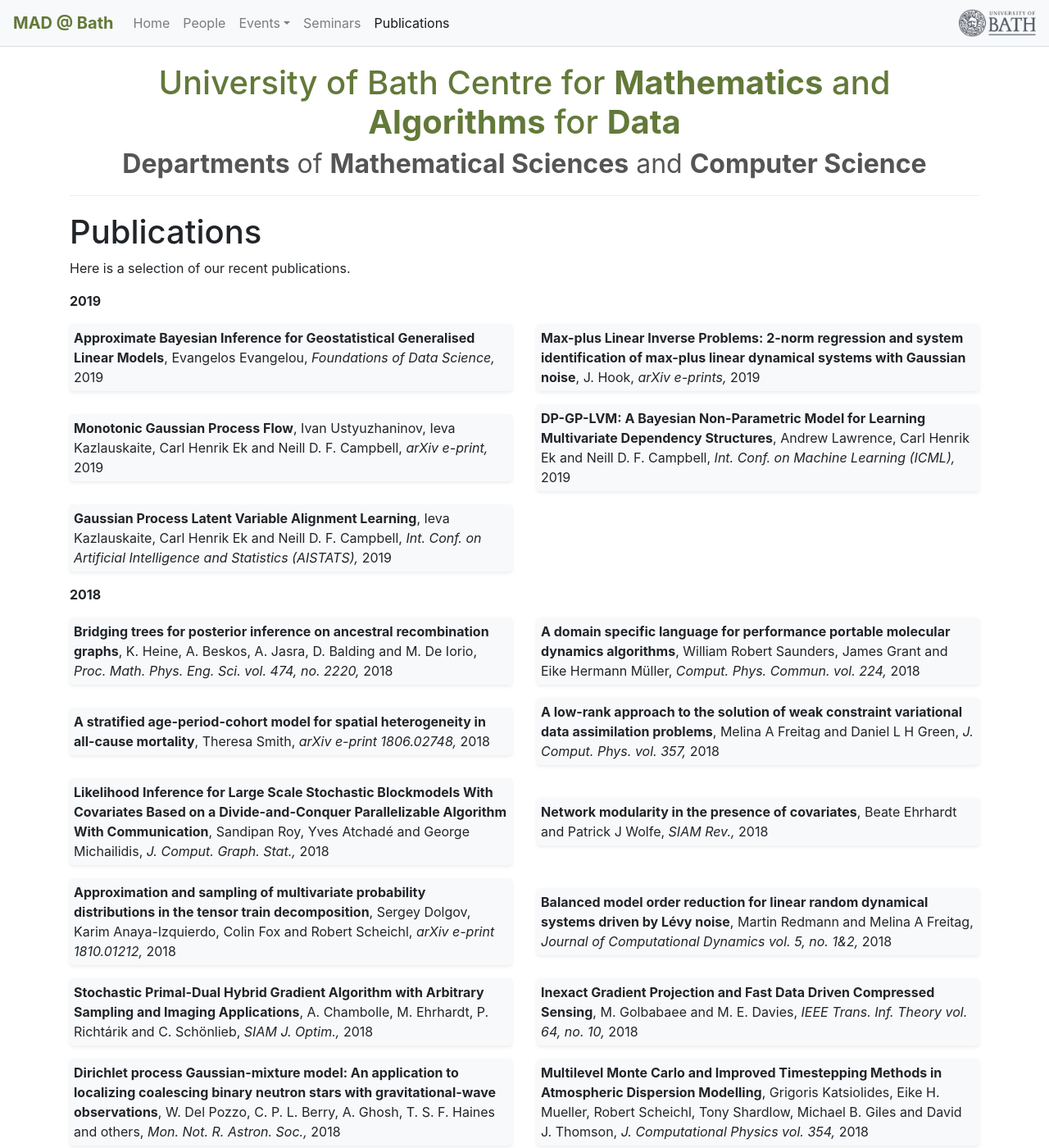
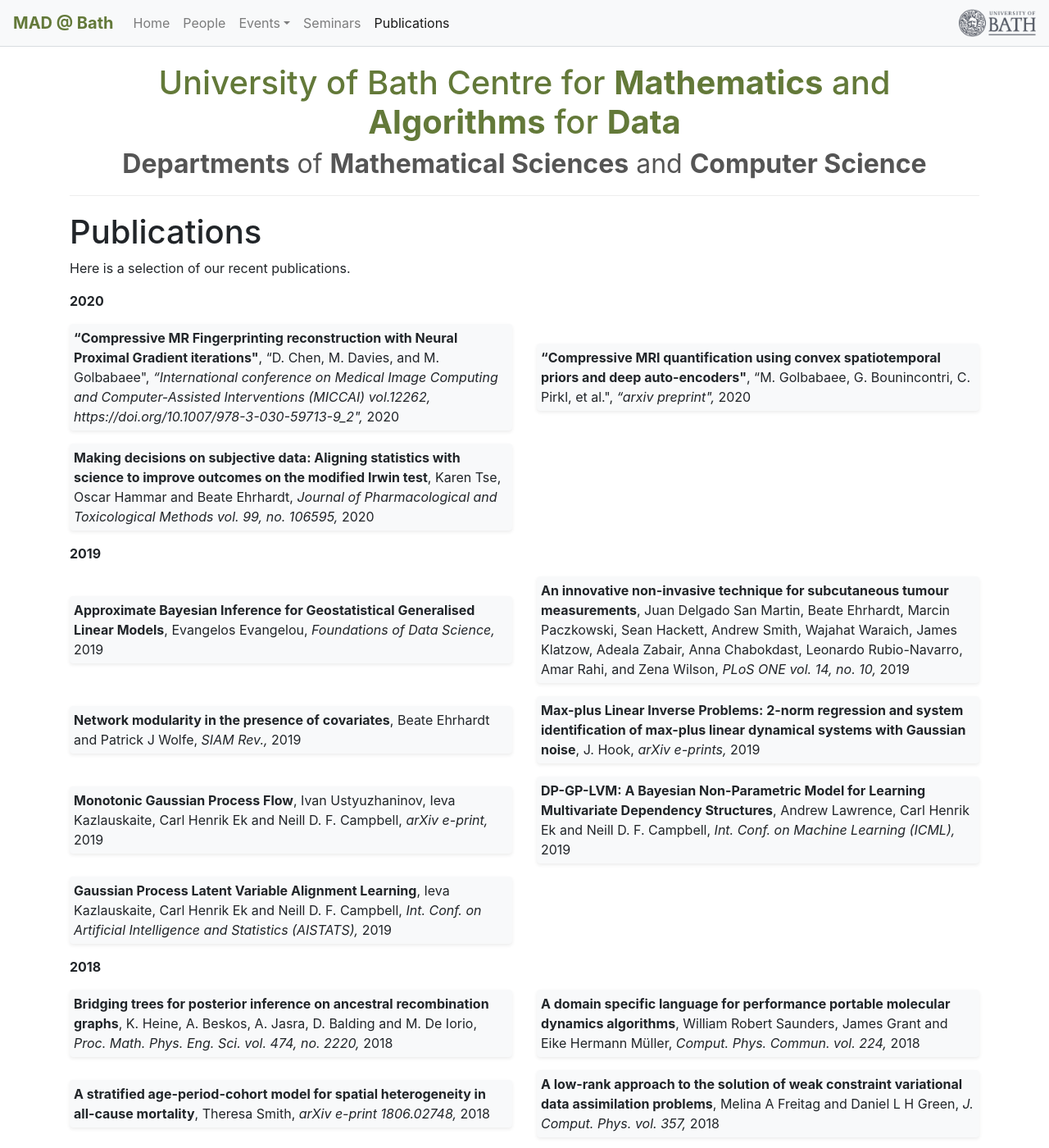
Before and after one commit to mathematics-and-algorithms-for-data/mathematics-and-algorithms-for-data.github.io, a Jekyll site: the page built from publications.md, in a window 1280 px wide and 1400 px high. Shown: the whole window at 82% size. Built offline with Jekyll 4.4.1, drawn with Linux system fonts in a browser that asks for light colours; nearby versions of some CDN libraries.

Commit message:
Beate/Mo update

```diff
--- a/_data/people.yml
+++ b/_data/people.yml
@@ -102,6 +102,8 @@ researchers:
     working: "Matthias Ehrhardt"
   # - name: "Federico Cornalba"
   #   working: "Tony Shardlow and J. Zimmer"
+  - name: "Ketan Fatania"
+    working: "Mohammad Golbabaee"
   - name: "Jenny Delos Reyes"
     working: "Tony Shardlow and J. White"
   - name: "Teo Deveney"
--- a/_data/publications.yml
+++ b/_data/publications.yml
@@ -69,7 +69,26 @@ papers:
     authors: "Sandipan Roy, Yves Atchadé and George Michailidis"
     venue: "J. R. Stat. Soc. Series B Stat. Methodol. vol. 79, no. 4"
     year: 2017
-
+  - title: “Compressive MR Fingerprinting reconstruction with Neural Proximal Gradient iterations"
+    authors: “D. Chen, M. Davies, and M. Golbabaee"
+    venue: “International conference on Medical Image Computing and Computer-Assisted Interventions (MICCAI) vol.12262, https://doi.org/10.1007/978-3-030-59713-9_2"
+    year: 2020
+    arxiv-link: https://arxiv.org/pdf/2006.15271.pdf
+  - title: “Compressive MRI quantification using convex spatiotemporal priors and deep auto-encoders"
+    authors: “M. Golbabaee, G. Bounincontri, C. Pirkl, et al."
+    venue: “arxiv preprint"
+    year: 2020
+    arxiv-link: https://arxiv.org/pdf/2001.08746.pdf
+  - title: " Making decisions on subjective data: Aligning statistics with science to improve outcomes on the modified Irwin test"
+    authors: "Karen Tse, Oscar Hammar and Beate Ehrhardt"
+    venue: " Journal of Pharmacological and Toxicological Methods vol. 99, no. 106595"
+    year: 2020
+    arxiv-link: https://www.sciencedirect.com/science/article/pii/S1056871919301315?via%3Dihub
+  - title: " An innovative non-invasive technique for subcutaneous tumour measurements"
+    authors: " Juan Delgado San Martin, Beate Ehrhardt, Marcin Paczkowski, Sean Hackett, Andrew Smith, Wajahat Waraich, James Klatzow, Adeala Zabair, Anna Chabokdast, Leonardo Rubio-Navarro, Amar Rahi, and Zena Wilson"
+    venue: " PLoS ONE vol. 14, no. 10"
+    year: 2019
+    arxiv-link: https://www.biorxiv.org/content/10.1101/622605v1
   - title: "Statistical Inference, Learning and Models in Big Data"
     authors: "Beate Franke, Jean-François Plante, Ribana Roscher, En-Shiun Annie Lee, Cathal Smyth, Armin Hatefi, Fuqi Chen, Einat Gil, Alexander Schwing, Alessandro Selvitella, Michael M Hoffman, Roger Grosse, Dieter Hendricks and Nancy Reid"
     venue: "Int. Stat. Rev. vol. 84, no. 3"
@@ -78,7 +97,7 @@ papers:
   - title: "Network modularity in the presence of covariates"
     authors: "Beate Ehrhardt and Patrick J Wolfe"
     venue: "SIAM Rev."
-    year: 2018
+    year: 2019
 
   - title: "Alternating Minimal Energy Methods for Linear Systems in Higher Dimensions"
     authors: "S. Dolgov and D. Savostyanov"
```
